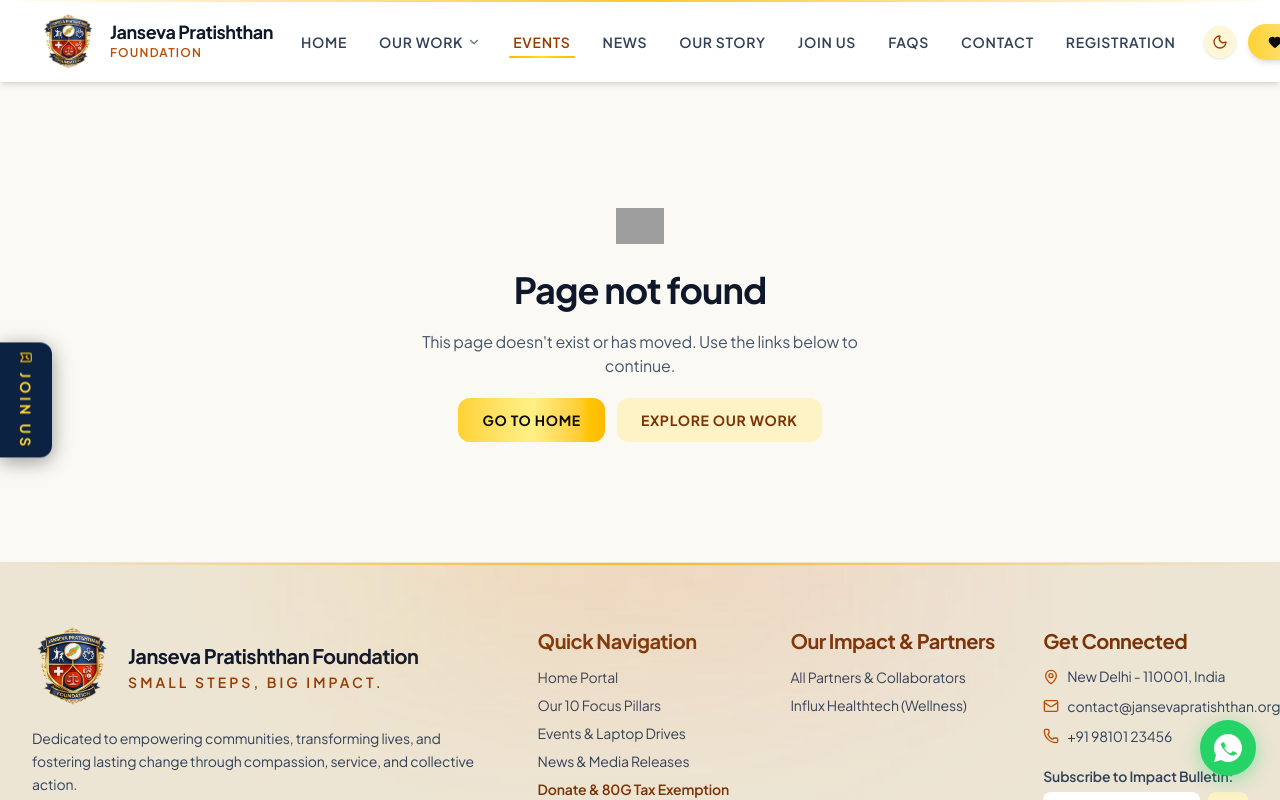
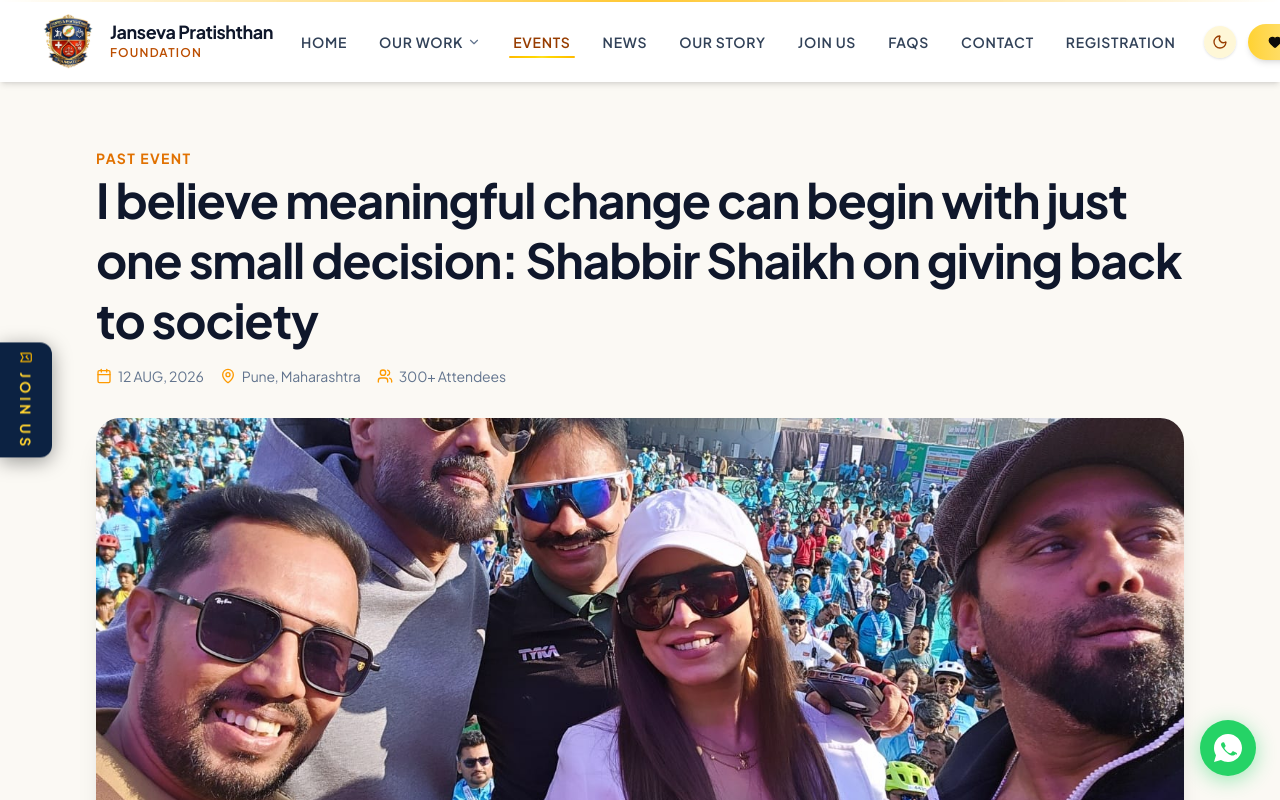
Before and after one commit to ritikmaurya4747/janseva-pratishthan, a Next.js app: page /events/shabbir-shaikh-meaningful-change-one-small-decision in a window 1280 px wide. Before the commit this address had no page. Shown: the top 800 px of the page. Built offline with nearby package versions, Linux system fonts and the light colour scheme; grey boxes are pictures that could not be loaded.

Commit message:
events slug page

```diff
--- /dev/null
+++ b/src/app/events/[slug]/page.tsx
@@ -0,0 +1,73 @@
+import Image from "next/image";
+import { notFound } from "next/navigation";
+import { FOUNDATION_EVENTS_LIST } from "@/data/events";
+import { Calendar, MapPin, Users } from "lucide-react";
+
+interface EventDetailPageProps {
+  params: Promise<{ slug: string }>;
+}
+
+export default async function EventDetailPage({ params }: EventDetailPageProps) {
+  const { slug } = await params;
+  const event = FOUNDATION_EVENTS_LIST.find((e) => e.slug === slug);
+
+  if (!event) {
+    notFound();
+  }
+
+  return (
+    <div className="min-h-screen dark:bg-[#050e1c] dark:text-slate-100 bg-[#fbf9f4] text-slate-900 py-16">
+      <div className="max-w-6xl mx-auto px-4 sm:px-6 lg:px-8 space-y-8">
+        <div className="space-y-4">
+          <span className="text-sm font-bold uppercase tracking-widest text-amber-600 dark:text-amber-400">
+            {event.category} Event
+          </span>
+          <h1 className="font-display text-3xl sm:text-4xl lg:text-5xl font-bold dark:text-white text-slate-900 leading-tight">
+            {event.title}
+          </h1>
+          <div className="flex flex-wrap items-center gap-4 text-sm text-slate-500 dark:text-slate-400">
+            <span className="flex items-center gap-1.5">
+              <Calendar className="w-4 h-4 text-amber-500" />
+              {event.date.day} {event.date.month}, {event.date.year}
+            </span>
+            {event.location && (
+              <span className="flex items-center gap-1.5">
+                <MapPin className="w-4 h-4 text-amber-500" />
+                {event.location}
+              </span>
+            )}
+            {event.attendees && (
+              <span className="flex items-center gap-1.5">
+                <Users className="w-4 h-4 text-amber-500" />
+                {event.attendees}
+              </span>
+            )}
+          </div>
+        </div>
+
+        <div className="relative rounded-3xl overflow-hidden shadow-xl h-80 sm:h-112.5">
+          <Image
+            src={event.imageUrl}
+            alt={event.title}
+            fill
+            priority
+            className="object-cover"
+          />
+        </div>
+
+        <div className="prose dark:prose-invert max-w-none text-slate-700 dark:text-slate-300 leading-relaxed space-y-4">
+          <p>{event.summary || "Detailed overview and highlights for this community gathering. Janseva Pratishthan Foundation continues to drive impactful changes through these dedicated drives."}</p>
+
+          {event.highlight && (
+            <div className="p-4 rounded-xl dark:bg-[#08182e]/90 bg-amber-50 border border-transparent hover:border-amber-300/60 text-sm dark:text-amber-100 text-amber-950 shadow-sm mt-4">
+              <span className="font-bold dark:text-white text-slate-900 block mb-1">
+                Impact Highlight:
+              </span>
+              {event.highlight}
+            </div>
+          )}
+        </div>
+      </div>
+    </div>
+  );
+}
--- a/src/app/events/components/Events.tsx
+++ b/src/app/events/components/Events.tsx
@@ -1,7 +1,7 @@
 import Image from "next/image";
 import { Calendar, MapPin, Users } from "lucide-react";
 import { FoundationLogo } from "@/components/FoundationLogo";
-import { UpcomingEvents } from "@/components/events/UpcomingEvents";
+import { UpcomingEvents } from "@/app/events/components/UpcomingEvents";
 import { FOUNDATION_EVENTS } from "@/data";
 
 const Events =()=> {
--- a/src/app/layout.tsx
+++ b/src/app/layout.tsx
@@ -135,13 +135,6 @@
 }) {
   return (
     <html lang="en" className="light">
-      <head>
-        <script
-          type="application/ld+json"
-          dangerouslySetInnerHTML={{ __html: JSON.stringify(jsonLd) }}
-        />
-        <script dangerouslySetInnerHTML={{ __html: themeInitScript }} />
-      </head>
       <body className="bg-[#fbf9f4] text-slate-900 antialiased selection:bg-amber-500/20 selection:text-amber-900">
         <Providers>
           <div className="min-h-screen flex flex-col transition-colors duration-300 w-full max-w-full overflow-x-hidden bg-[#fbf9f4] text-slate-900 selection:bg-amber-500/20 selection:text-amber-900 dark:bg-[#050e1c] dark:text-slate-100 dark:selection:bg-amber-500/30 dark:selection:text-amber-200">
--- a/src/components/home/HomeEventsSection.tsx
+++ b/src/components/home/HomeEventsSection.tsx
@@ -4,15 +4,15 @@
 import Link from "next/link";
 import { useState } from "react";
 import { AnimatePresence, motion } from "motion/react";
-import { HOME_EVENTS } from "@/data";
-import type { HomeEvent } from "@/types";
+import { FOUNDATION_EVENTS_LIST, EventItem } from "@/data/events";
 import { ROUTES } from "@/lib/routes";
 
-export function HomeEventsSection() {
-  const [activeTab, setActiveTab] = useState<HomeEvent["category"]>(
-    HOME_EVENTS.tabs[0],
-  );
-  const filteredEvents = HOME_EVENTS.items.filter(
+const tabs = ["Past", "Upcoming", "Ongoing"] as const;
+
+const HomeEventsSection = () => {
+  const [activeTab, setActiveTab] = useState<typeof tabs[number]>("Past");
+
+  const filteredEvents = FOUNDATION_EVENTS_LIST.filter(
     (event) => event.category === activeTab,
   );
 
@@ -34,7 +34,7 @@
 
         {/* Tabs */}
         <div className="flex items-center justify-center gap-8 mb-12 border-b border-slate-200 dark:border-slate-800">
-          {HOME_EVENTS.tabs.map((tab) => (
+          {tabs.map((tab) => (
             <button
               key={tab}
               onClick={() => setActiveTab(tab)}
@@ -66,14 +66,18 @@
           <AnimatePresence mode="popLayout">
             {filteredEvents.length > 0 ? (
               filteredEvents.map((event) => (
+                <Link
+                  key={event.id}
+                  href={`/events/${event.slug}`}
+                  className="block group cursor-pointer"
+                >
                   <motion.div
-                  key={event.id}
                     layout
                     initial={{ opacity: 0, scale: 0.95 }}
                     animate={{ opacity: 1, scale: 1 }}
                     exit={{ opacity: 0, scale: 0.95 }}
                     transition={{ duration: 0.4 }}
-                  className="bg-white dark:bg-[#0c2242] rounded-3xl overflow-hidden shadow-[0_4px_25px_rgba(0,0,0,0.05)] dark:shadow-[0_4px_25px_rgba(0,0,0,0.2)] flex flex-col group cursor-pointer"
+                    className="bg-white dark:bg-[#0c2242] rounded-3xl overflow-hidden shadow-[0_4px_25px_rgba(0,0,0,0.05)] dark:shadow-[0_4px_25px_rgba(0,0,0,0.2)] flex flex-col h-full"
                   >
                     <div className="w-full h-64 sm:h-80 overflow-hidden relative">
                       <Image
@@ -105,6 +109,7 @@
                       </div>
                     </div>
                   </motion.div>
+                </Link>
               ))
             ) : (
               <motion.div
@@ -130,3 +135,4 @@
     </section>
   );
 }
+export default HomeEventsSection ;
--- /dev/null
+++ b/src/data/events.ts
@@ -0,0 +1,115 @@
+export interface EventItem {
+  id: string;
+  slug: string;
+  category: "Past" | "Upcoming" | "Ongoing";
+  date: {
+    month: string;
+    day: string;
+    year: string;
+  };
+  title: string;
+  imageUrl: string;
+  summary?: string;
+  highlight?: string;
+  location?: string;
+  attendees?: string;
+}
+
+export const FOUNDATION_EVENTS_LIST: EventItem[] = [
+  {
+    id: "1",
+    slug: "shabbir-shaikh-new-chapter-janseva",
+    category: "Past",
+    date: { month: "AUG", day: "19", year: "2026" },
+    title: "From spotlight to purpose: Shabbir Shaikh begins a new chapter with Janseva Pratishthan",
+    imageUrl: "/shabir-sports.jpeg",
+    summary: "From monumental milestone ceremonies to community drives, witness our compassion transformed into action.",
+    highlight: "50 Laptops Distributed to Girls in STEM.",
+    location: "Mumbai, Maharashtra",
+    attendees: "500+ Community Members"
+  },
+  {
+    id: "2",
+    slug: "shabbir-shaikh-spotlight-to-purpose",
+    category: "Past",
+    date: { month: "AUG", day: "19", year: "2026" },
+    title: "From spotlight to purpose: Shabbir Shaikh begins a new chapter with Janseva Pratishthan",
+    imageUrl: "/IMG_1208.JPG.jpeg",
+    summary: "A landmark moment as Shabbir Shaikh embarks on a journey of social impact and community upliftment.",
+    highlight: "New chapter launched with Janseva Pratishthan.",
+    location: "Mumbai, Maharashtra",
+    attendees: "500+ Community Members"
+  },
+  {
+    id: "3",
+    slug: "shabbir-shaikh-meaningful-change-one-small-decision",
+    category: "Past",
+    date: { month: "AUG", day: "12", year: "2026" },
+    title: "I believe meaningful change can begin with just one small decision: Shabbir Shaikh on giving back to society",
+    imageUrl: "/IMG_1349 (1).JPG.jpeg",
+    summary: "An inspiring session on how small decisions can spark large-scale social transformation.",
+    highlight: "Inspired 300+ volunteers to join social causes.",
+    location: "Pune, Maharashtra",
+    attendees: "300+ Attendees"
+  },
+  {
+    id: "4",
+    slug: "shabbir-shaikh-new-chapter-janseva-pratishthan",
+    category: "Past",
+    date: { month: "AUG", day: "11", year: "2026" },
+    title: "From spotlight to purpose: Shabbir Shaikh begins a new chapter with Janseva Pratishthan",
+    imageUrl: "/IMG_2396 (1).JPG.jpeg",
+    summary: "A celebration of purpose-driven leadership and a renewed commitment to serving communities.",
+    highlight: "Community outreach program inaugurated.",
+    location: "Mumbai, Maharashtra",
+    attendees: "400+ Supporters"
+  },
+  {
+    id: "5",
+    slug: "mega-health-camp-wellness-workshop-rural-clusters-maharashtra",
+    category: "Upcoming",
+    date: { month: "OCT", day: "24", year: "2026" },
+    title: "Mega Health Camp & Wellness Workshop across 15 Rural Clusters in Maharashtra",
+    imageUrl: "/IMG_2398.JPG.jpeg",
+    summary: "Providing free mobile medical camps, preventive screenings, and nutrition aid.",
+    highlight: "Targeting over 2,500 rural beneficiaries.",
+    location: "15 Rural Clusters, Maharashtra",
+    attendees: "Expected 2,500+"
+  },
+  {
+    id: "6",
+    slug: "project-swabhiman-annual-scholarship-girl-students",
+    category: "Upcoming",
+    date: { month: "NOV", day: "12", year: "2026" },
+    title: "Project Swabhiman: Annual Scholarship Distribution Ceremony for Girl Students",
+    imageUrl: "https://images.unsplash.com/photo-1509062522246-3755977927d7?auto=format&fit=crop&q=80&w=1000",
+    summary: "Empowering young girls through education with scholarships, mentorship, and learning resources.",
+    highlight: "200+ scholarships to be awarded this year.",
+    location: "Delhi NCR",
+    attendees: "Expected 600+"
+  },
+  {
+    id: "7",
+    slug: "digital-literacy-drive-stem-classes-delhi-ncr",
+    category: "Ongoing",
+    date: { month: "SEP", day: "01", year: "2026" },
+    title: "Digital Literacy Drive: Weekly STEM Classes for Underprivileged Youth in Delhi NCR",
+    imageUrl: "https://images.unsplash.com/photo-1531482615713-2afd69097998?auto=format&fit=crop&q=80&w=1000",
+    summary: "Weekly hands-on STEM and coding classes bridging the digital divide for underserved youth.",
+    highlight: "500+ students enrolled in ongoing batches.",
+    location: "Delhi NCR",
+    attendees: "500+ Students"
+  },
+  {
+    id: "8",
+    slug: "green-earth-initiative-urban-afforestation-tree-plantation",
+    category: "Ongoing",
+    date: { month: "SEP", day: "15", year: "2026" },
+    title: "Green Earth Initiative: Continuous Urban Afforestation & Tree Plantation Campaign",
+    imageUrl: "https://images.unsplash.com/photo-1542601906990-b4d3fb778b09?auto=format&fit=crop&q=80&w=1000",
+    summary: "A continuous drive to plant, nurture, and protect trees across urban landscapes.",
+    highlight: "10,000+ saplings planted and growing.",
+    location: "Multiple Cities, India",
+    attendees: "1,000+ Volunteers"
+  }
+];
--- a/src/views/HomeView.tsx
+++ b/src/views/HomeView.tsx
@@ -4,7 +4,7 @@
 import { FounderVision } from "@/components/home/FounderVision";
 import { HeroSlider } from "@/components/home/HeroSlider";
 import { HomeCta } from "@/components/home/HomeCta";
-import { HomeEventsSection } from "@/components/home/HomeEventsSection";
+import HomeEventsSection from "@/components/home/HomeEventsSection";
 import { ImpactMetrics } from "@/components/home/ImpactMetrics";
 import { LaunchSpotlight } from "@/components/home/LaunchSpotlight";
 import { PillarsIconSlider } from "@/components/home/PillarsIconSlider";
```
Also changed, not shown: src/app/events/components/UpcomingEvents.tsx (renamed from src/components/events/UpcomingEvents.tsx). Lines whose indentation alone changed are shown as unchanged.
